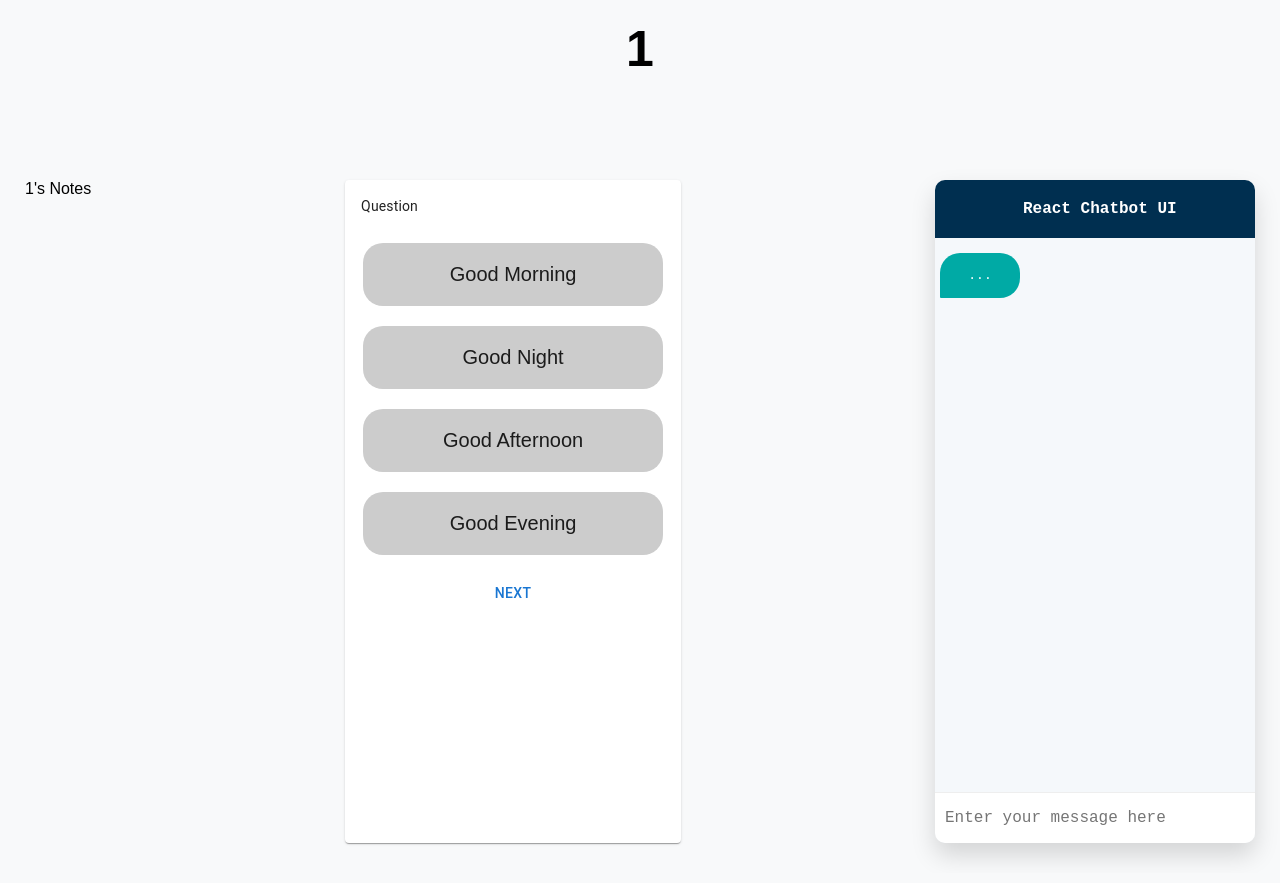
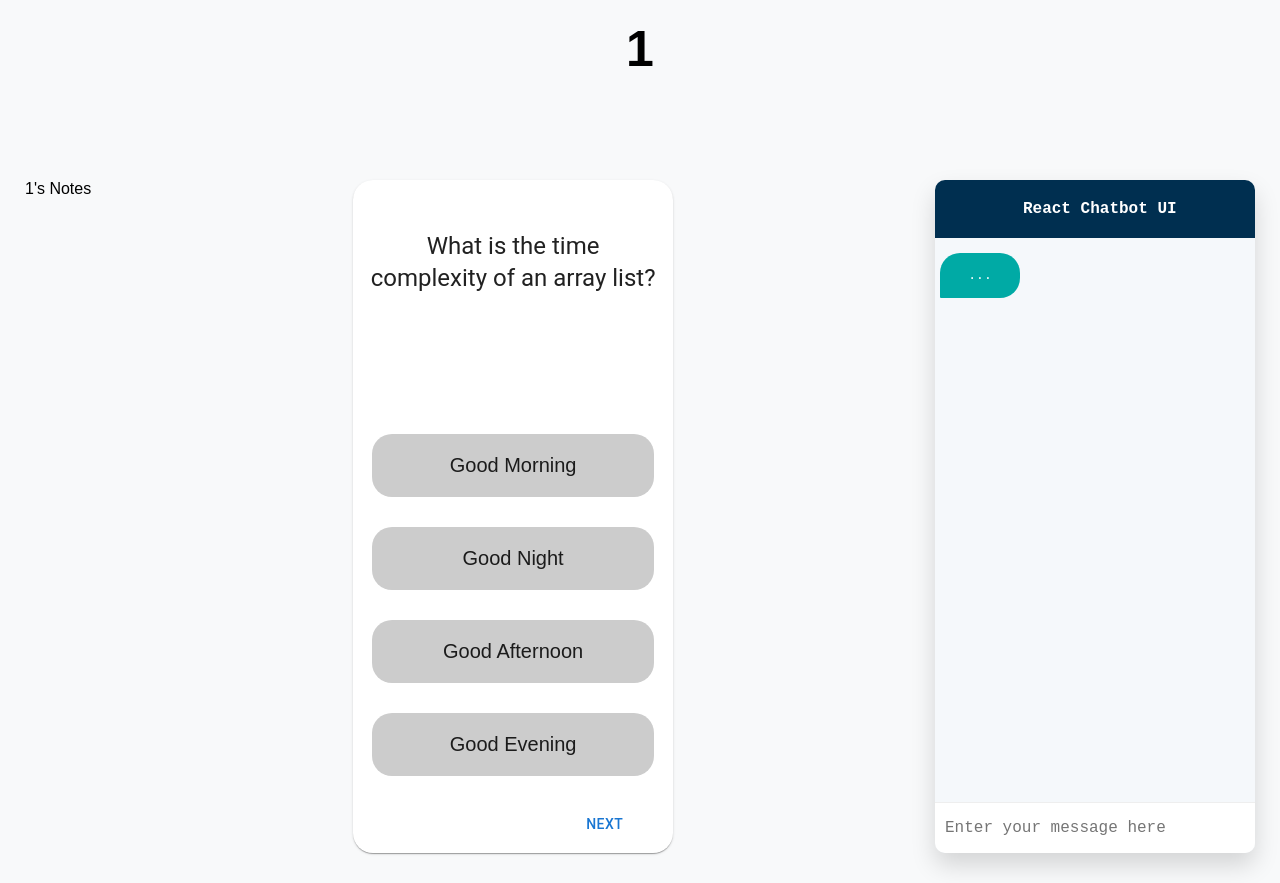
Before and after one commit to vidushiMaheshwari/pinnacle.ai, a React (Create React App) app in the folder frontend/: page /lectures/1/1/1/1/1 in a window 1280 px wide. Built offline with nearby package versions, Linux system fonts and the light colour scheme; no server answers.

Commit message:
UI enhancement to quiz

```diff
--- a/frontend/src/screens/Lecture/Lecture.css
+++ b/frontend/src/screens/Lecture/Lecture.css
@@ -32,8 +32,9 @@
 }
 
 .big_card {
-    border: 2px black solid;
+    border: 5px black solid;
     width: 33vw;
+    background-color: #000;
 }
 
 .card {
@@ -41,15 +42,20 @@
     background-color: #ccc; /* Background color of grid items */
     text-align: center;
     font-size: 20px;
-    margin-bottom: 20px;
+    margin-bottom: 30px;
     cursor: pointer;
     border-radius: 20px;
 }
 
+.cardi:hover {
+    border: rgb(0, 174, 255) 2px solid;
+}
+
 .options {
     margin-bottom: 120px;
-    width: 300px; /* Adjust the width as needed */
+    width: 22vw; /* Adjust the width as needed */
     margin: 0 auto; /* Center the grid on the page */
+    bottom: 0;
 }
 
 .wrong {
@@ -66,4 +72,6 @@
     flex-direction: column;
     padding: 1%;
     width: 25vw;
+    /* position: relative; */
+    margin-top: 37%;
 }
--- a/frontend/src/screens/Lecture/Lecture.jsx
+++ b/frontend/src/screens/Lecture/Lecture.jsx
@@ -1,52 +1,77 @@
 import React, { useEffect, useState } from "react";
 // import classes from './Lecture.module.css';
-import './Lecture.css';
+import "./Lecture.css";
 import { useParams } from "react-router";
 import { ChatBot } from "../../components/ChatBot/ChatBot";
 import { send_data } from "../../util/connection";
 // import { Quiz2 } from "../../components/Quiz2/Quiz2";
 import { Button } from "@mui/material";
 import { Notes } from "../../components/Notes/Notes";
-import Card from '@mui/material/Card';
-import CardActions from '@mui/material/CardActions';
-import CardContent from '@mui/material/CardContent';
-import CardMedia from '@mui/material/CardMedia';
+import Card from "@mui/material/Card";
+import CardActions from "@mui/material/CardActions";
+import CardContent from "@mui/material/CardContent";
+import CardMedia from "@mui/material/CardMedia";
 // import Button from '@mui/material/Button';
-import Typography from '@mui/material/Typography';
-import { FormControlLabel, RadioGroup, FormControl, FormLabel, Radio } from '@mui/material';
+import Typography from "@mui/material/Typography";
+import {
+  FormControlLabel,
+  RadioGroup,
+  FormControl,
+  FormLabel,
+  Radio,
+} from "@mui/material";
 
 export const Lecture = () => {
-    const {topic, college, course_name, lecture_name, lecture_id} = useParams();
+  const { topic, college, course_name, lecture_name, lecture_id } = useParams();
   const [nextBtn, setNextBtn] = useState(false);
   const [text, setText] = useState("");
   const [quizQuestions, setQuizQuestions] = useState([
-        {1: "Good Morning", 2: "Good Night", 3: "Good Afternoon", 4: "Good Evening", answer: "2", question: "Question"},
-        {1: "Como Estas", 2: "Gracias", 3: "Buenos Nochas", 4: "Madre", answer: "3", question: "Question"}
+    {
+      1: "Good Morning",
+      2: "Good Night",
+      3: "Good Afternoon",
+      4: "Good Evening",
+      answer: "2",
+      question: "What is the time complexity of an array list?",
+    },
+    {
+      1: "Como Estas",
+      2: "Gracias",
+      3: "Buenos Nochas",
+      4: "Madre",
+      answer: "3",
+      question: "Question",
+    },
   ]);
 
   useEffect(() => {
     async function createModel() {
-            await send_data({lecture_id: lecture_id}, 'model/create_model_from_text'); // Create model
-            let text = await send_data({lecture_id: lecture_id}, 'model/get_text');
+      await send_data(
+        { lecture_id: lecture_id },
+        "model/create_model_from_text"
+      ); // Create model
+      let text = await send_data({ lecture_id: lecture_id }, "model/get_text");
       setText(text.data.success);
-            let newQuestions = await send_data({lecture_id: lecture_id}, 'model/quiz');
+      let newQuestions = await send_data(
+        { lecture_id: lecture_id },
+        "model/quiz"
+      );
       newQuestions = newQuestions.data.success;
       setQuizQuestions(quizQuestions.concat(newQuestions));
     }
 
     createModel(); // Now backend has a AI model
-    }, [])
+  }, []);
 
   useEffect(() => {
     async function call(quizQuestion) {
       if (quizQuestion < 3) {
-                const newQuestions = await send_data({}, 'model/quiz');
+        const newQuestions = await send_data({}, "model/quiz");
         setQuizQuestions(quizQuestions.concat(newQuestions));
       }
     }
-        call(quizQuestions)
-
-    }, [quizQuestions])
+    call(quizQuestions);
+  }, [quizQuestions]);
 
   // const handleClick = (event) => {
   //     const id = event.target.id;
@@ -73,41 +98,46 @@ export const Lecture = () => {
   // }
 
   function handleClickCard(event) {
-        if (event.target.id === quizQuestions[0]['answer']) {
-            document.getElementById(event.target.id).classList.add('correct');
+    if (document.getElementById(event.target.id).classList.contains("cardi")) {
+      document.getElementById(event.target.id).classList.remove("cardi");
+    }
+
+    if (event.target.id === quizQuestions[0]["answer"]) {
+      document.getElementById(event.target.id).classList.add("correct");
       setNextBtn(true);
     } else {
       if (!nextBtn) {
-                document.getElementById(event.target.id).classList.add('wrong');
+        document.getElementById(event.target.id).classList.add("wrong");
       }
     }
   }
 
-    function handleNext(){
+  function handleNext() {
     const new_questions = quizQuestions.slice(1);
     setQuizQuestions(new_questions);
     setNextBtn(false);
     const ids = ["1", "2", "3", "4"];
-            ids.forEach(function(i) {
-                if (document.getElementById(i).classList.contains('wrong')) {
-                    document.getElementById(i).classList.remove('wrong')
-                } else if (document.getElementById(i).classList.contains('correct')) {
-                    document.getElementById(i).classList.remove('correct')
+    ids.forEach(function (i) {
+      if (document.getElementById(i).classList.contains("wrong")) {
+        document.getElementById(i).classList.remove("wrong");
+        document.getElementById(i).classList.add("cardi");
+      } else if (document.getElementById(i).classList.contains("correct")) {
+        document.getElementById(i).classList.remove("correct");
+        document.getElementById(i).classList.add("cardi");
       }
-            })
+    });
   }
 
   return (
-        <div className='body'>
-
+    <div className="body">
       <div className="heading">{lecture_name}</div>
       <div className="features">
-            <Notes props={{text: text, lecture_name: lecture_name}} className="feature_item"/>
+        <Notes
+          props={{ text: text, lecture_name: lecture_name }}
+          className="feature_item"
+        />
 
-
-             {(quizQuestions.length > 0) && (
-
-
+        {quizQuestions.length > 0 && (
           //      <div className="big_card">
           //     <div className='question'> {quizQuestions[0]['question']} </div>
           //     <div className='options'>
@@ -119,29 +149,75 @@ export const Lecture = () => {
           //     <Button onClick={handleNext}>Next</Button>
           // </div>
 
-        <Card sx={"feature_item"}>
-        <CardContent>
-          <Typography variant="body2" color="text.primary">
-            {quizQuestions[0]['question']}
+          <Card
+            sx={{
+              float: "right",
+              width: "25vw",
+              "border-radius": "20px",
+              "justify-content": "center",
+            }}
+          >
+            <CardContent sx={{ textAlign: "center", paddingTop: "50px" }}>
+              <Typography variant="h5" color="text.primary">
+                {quizQuestions[0]["question"]}
               </Typography>
             </CardContent>
             <CardActions>
-            <div className='quiz_body'>
-                 <div className='options'>
-           <div className={`card`} id={"1"} onClick={handleClickCard}> {quizQuestions[0]['1']} </div>
-             <div className={`card`} id={"2"} onClick={handleClickCard}> {quizQuestions[0]['2']} </div>
-             <div className={`card`} id={"3"} onClick={handleClickCard}> {quizQuestions[0]['3']} </div>
-             <div className={`card`} id={"4"} onClick={handleClickCard}> {quizQuestions[0]['4']} </div>
+              <div className="quiz_body">
+                <div className="options">
+                  <div
+                    className={`card cardi`}
+                    id={"1"}
+                    onClick={handleClickCard}
+                  >
+                    {" "}
+                    {quizQuestions[0]["1"]}{" "}
                   </div>
-                <Button> Next </Button>
-              </ div>
+                  <div
+                    className={`card cardi`}
+                    id={"2"}
+                    onClick={handleClickCard}
+                  >
+                    {" "}
+                    {quizQuestions[0]["2"]}{" "}
+                  </div>
+                  <div
+                    className={`card cardi`}
+                    id={"3"}
+                    onClick={handleClickCard}
+                  >
+                    {" "}
+                    {quizQuestions[0]["3"]}{" "}
+                  </div>
+                  <div
+                    className={`card cardi`}
+                    id={"4"}
+                    onClick={handleClickCard}
+                  >
+                    {" "}
+                    {quizQuestions[0]["4"]}{" "}
+                  </div>
+                </div>
+                <Button
+                  sx={{
+                    // "margin-right": "10%",
+                    "margin-left": "70%",
+                    width: "20%",
+                  }}
+                >
+                  {" "}
+                  Next{" "}
+                </Button>
+              </div>
             </CardActions>
           </Card>
-
         )}
 
-<ChatBot className='chatbot feature_item' props={{lectureId: lecture_id, lectureName: lecture_name}}/>
+        <ChatBot
+          className="chatbot feature_item"
+          props={{ lectureId: lecture_id, lectureName: lecture_name }}
+        />
       </div>
     </div>
-    )
-}
+  );
+};
```
Lines whose indentation alone changed are shown as unchanged.
